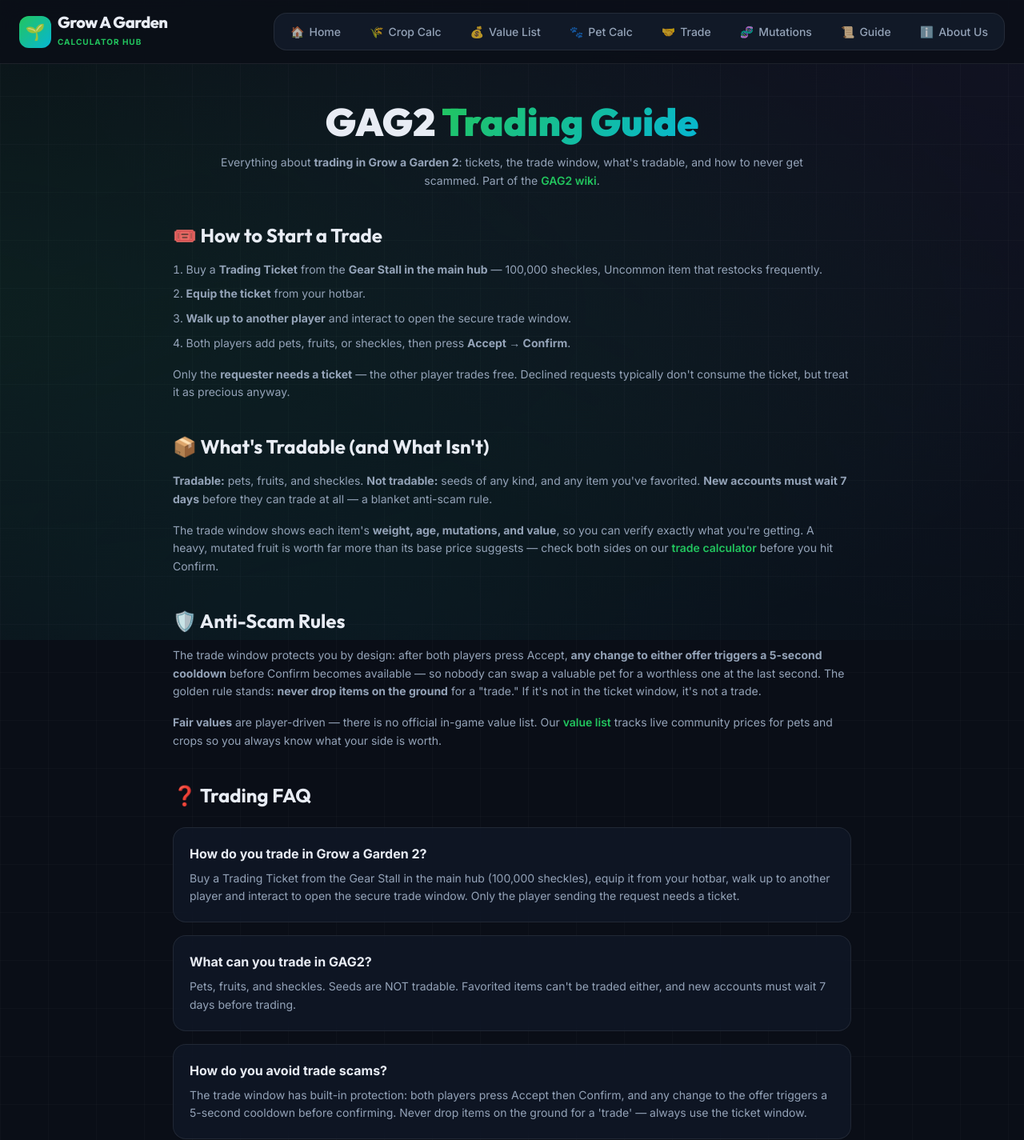
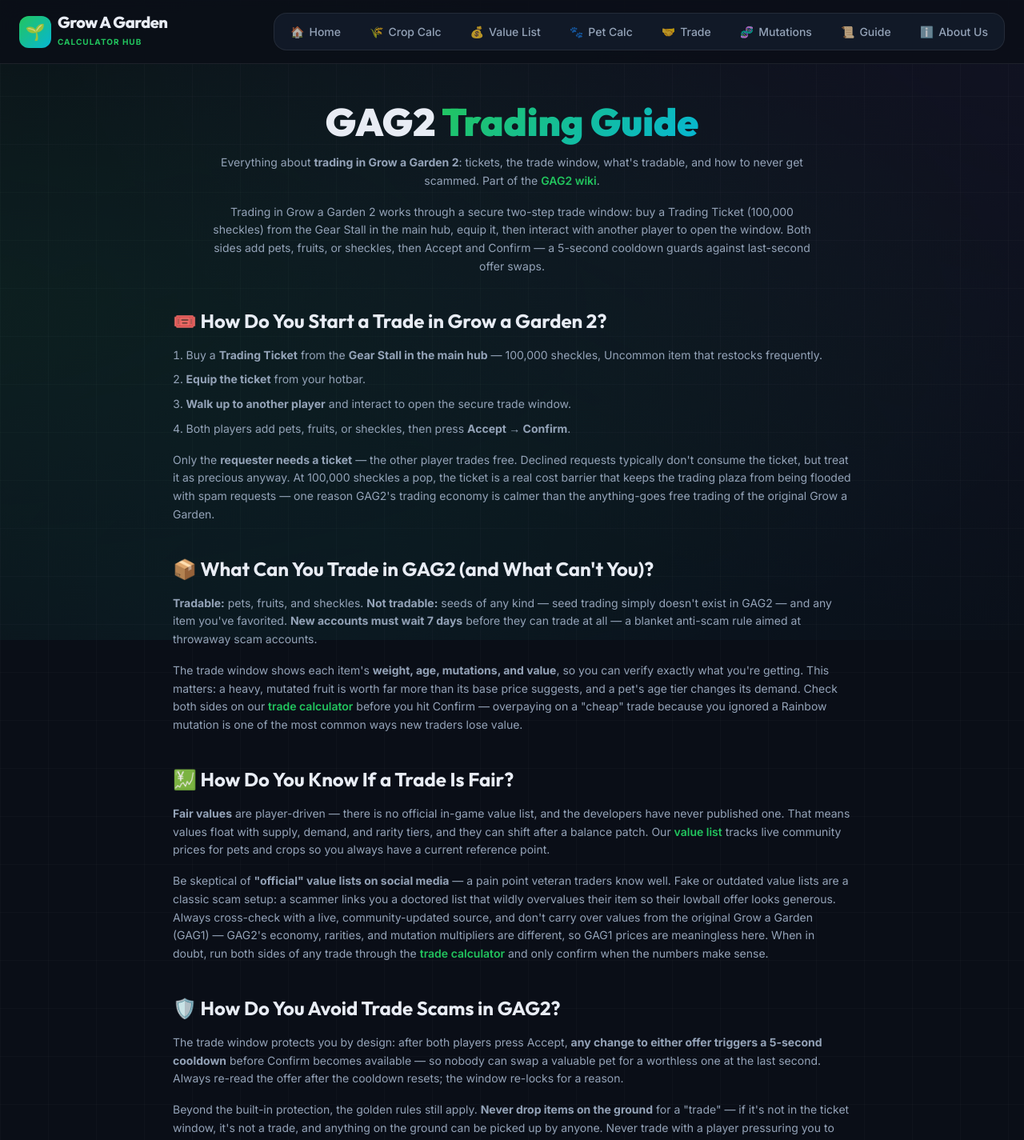
Before and after one commit to liveetcstream-beep/grow-a-garden-calculator, a Next.js app: page /grow-a-garden-2/trades in a window 1280 px wide. Shown: the top 1425 px of the page at 80% size. Built offline with nearby package versions, Linux system fonts and the light colour scheme.

Commit message:
GAG2 wiki: specialist content rewrite — Trading guide

```diff
--- a/src/app/grow-a-garden-2/trades/page.tsx
+++ b/src/app/grow-a-garden-2/trades/page.tsx
@@ -40,6 +40,14 @@ const faqs = [
     q: "How do I know if a trade is fair?",
     a: "Trading values are player-driven — there is no official in-game value list. Check our live value list for current pet and crop prices, and run both sides through the trade calculator before you confirm.",
   },
+  {
+    q: "Can new accounts trade in GAG2?",
+    a: "Not right away. Brand-new accounts must wait 7 days before the trading system unlocks for them. This is a blanket anti-scam measure aimed at throwaway scam accounts — there is no way to skip the waiting period.",
+  },
+  {
+    q: "Why do trade values vary so much between players?",
+    a: "Because values are 100% community-driven: two players can quote different prices for the same item, and a fruit's weight and mutations (like Golden or Rainbow) swing its worth far above the base price. Be skeptical of any 'official' value list — cross-check live prices on our value list and price both sides on the trade calculator.",
+  },
 ];
 
 const faqSchema = {
@@ -67,12 +75,17 @@ export default function GAG2Trades() {
           Everything about <strong>trading in Grow a Garden 2</strong>: tickets, the trade window, what's tradable, and how
           to never get scammed. Part of the <Link href="/grow-a-garden-2/wiki" className="text-[var(--primary)] hover:underline font-semibold">GAG2 wiki</Link>.
         </p>
+        <p className="text-sm max-w-3xl mx-auto leading-relaxed mt-4" style={{ color: "var(--muted)" }}>
+          Trading in Grow a Garden 2 works through a secure two-step trade window: buy a Trading Ticket (100,000 sheckles)
+          from the Gear Stall in the main hub, equip it, then interact with another player to open the window. Both sides add
+          pets, fruits, or sheckles, then Accept and Confirm — a 5-second cooldown guards against last-second offer swaps.
+        </p>
       </div>
 
       <div className="space-y-10 text-sm leading-relaxed" style={{ color: "var(--muted)" }}>
         <section>
           <h2 className="text-2xl font-bold mb-4 text-left" style={{ fontFamily: "var(--font-display)", color: "var(--foreground)" }}>
-            🎟️ How to Start a Trade
+            🎟️ How Do You Start a Trade in Grow a Garden 2?
           </h2>
           <ol className="list-decimal list-inside space-y-2 mb-4">
             <li>Buy a <strong>Trading Ticket</strong> from the <strong>Gear Stall in the main hub</strong> — 100,000 sheckles, Uncommon item that restocks frequently.</li>
@@ -82,40 +95,66 @@ export default function GAG2Trades() {
           </ol>
           <p className="mb-4">
             Only the <strong>requester needs a ticket</strong> — the other player trades free. Declined requests typically don't
-            consume the ticket, but treat it as precious anyway.
+            consume the ticket, but treat it as precious anyway. At 100,000 sheckles a pop, the ticket is a real cost barrier
+            that keeps the trading plaza from being flooded with spam requests — one reason GAG2's trading economy is calmer
+            than the anything-goes free trading of the original Grow a Garden.
           </p>
         </section>
 
         <section>
           <h2 className="text-2xl font-bold mb-4 text-left" style={{ fontFamily: "var(--font-display)", color: "var(--foreground)" }}>
-            📦 What's Tradable (and What Isn't)
+            📦 What Can You Trade in GAG2 (and What Can't You)?
           </h2>
           <p className="mb-4">
-            <strong>Tradable:</strong> pets, fruits, and sheckles. <strong>Not tradable:</strong> seeds of any kind, and any
-            item you've favorited. <strong>New accounts must wait 7 days</strong> before they can trade at all — a blanket
-            anti-scam rule.
+            <strong>Tradable:</strong> pets, fruits, and sheckles. <strong>Not tradable:</strong> seeds of any kind — seed trading
+            simply doesn't exist in GAG2 — and any item you've favorited. <strong>New accounts must wait 7 days</strong> before
+            they can trade at all — a blanket anti-scam rule aimed at throwaway scam accounts.
           </p>
           <p className="mb-4">
             The trade window shows each item's <strong>weight, age, mutations, and value</strong>, so you can verify exactly
-            what you're getting. A heavy, mutated fruit is worth far more than its base price suggests — check both sides on
-            our <Link href="/trade-calculator" className="text-[var(--primary)] hover:underline font-semibold">trade calculator</Link> before
-            you hit Confirm.
+            what you're getting. This matters: a heavy, mutated fruit is worth far more than its base price suggests, and a pet's
+            age tier changes its demand. Check both sides on our <Link href="/trade-calculator" className="text-[var(--primary)] hover:underline font-semibold">trade calculator</Link> before
+            you hit Confirm — overpaying on a "cheap" trade because you ignored a Rainbow mutation is one of the most common
+            ways new traders lose value.
           </p>
         </section>
 
         <section>
           <h2 className="text-2xl font-bold mb-4 text-left" style={{ fontFamily: "var(--font-display)", color: "var(--foreground)" }}>
-            🛡️ Anti-Scam Rules
+            💹 How Do You Know If a Trade Is Fair?
+          </h2>
+          <p className="mb-4">
+            <strong>Fair values</strong> are player-driven — there is no official in-game value list, and the developers have
+            never published one. That means values float with supply, demand, and rarity tiers, and they can shift after a
+            balance patch. Our <Link href="/value-list" className="text-[var(--primary)] hover:underline font-semibold">value list</Link> tracks
+            live community prices for pets and crops so you always have a current reference point.
+          </p>
+          <p className="mb-4">
+            Be skeptical of <strong>"official" value lists on social media</strong> — a pain point veteran traders know well.
+            Fake or outdated value lists are a classic scam setup: a scammer links you a doctored list that wildly overvalues
+            their item so their lowball offer looks generous. Always cross-check with a live, community-updated source, and
+            don't carry over values from the original Grow a Garden (GAG1) — GAG2's economy, rarities, and mutation multipliers
+            are different, so GAG1 prices are meaningless here. When in doubt, run both sides of any trade through the{" "}
+            <Link href="/trade-calculator" className="text-[var(--primary)] hover:underline font-semibold">trade calculator</Link>{" "}
+            and only confirm when the numbers make sense.
+          </p>
+        </section>
+
+        <section>
+          <h2 className="text-2xl font-bold mb-4 text-left" style={{ fontFamily: "var(--font-display)", color: "var(--foreground)" }}>
+            🛡️ How Do You Avoid Trade Scams in GAG2?
           </h2>
           <p className="mb-4">
             The trade window protects you by design: after both players press Accept, <strong>any change to either offer triggers
             a 5-second cooldown</strong> before Confirm becomes available — so nobody can swap a valuable pet for a worthless one
-            at the last second. The golden rule stands: <strong>never drop items on the ground</strong> for a "trade." If it's not
-            in the ticket window, it's not a trade.
+            at the last second. Always re-read the offer after the cooldown resets; the window re-locks for a reason.
           </p>
           <p className="mb-4">
-            <strong>Fair values</strong> are player-driven — there is no official in-game value list. Our <Link href="/value-list" className="text-[var(--primary)] hover:underline font-semibold">value list</Link> tracks
-            live community prices for pets and crops so you always know what your side is worth.
+            Beyond the built-in protection, the golden rules still apply. <strong>Never drop items on the ground</strong> for a
+            "trade" — if it's not in the ticket window, it's not a trade, and anything on the ground can be picked up by
+            anyone. Never trade with a player pressuring you to hurry through the Accept → Confirm steps — rushing you is how
+            scammers hope you'll skip the cooldown check. And if a deal looks too good to be true (a rare pet for a common fruit),
+            it usually is: it's either a scam or the item is worth far less than you think.
           </p>
         </section>
 
```
